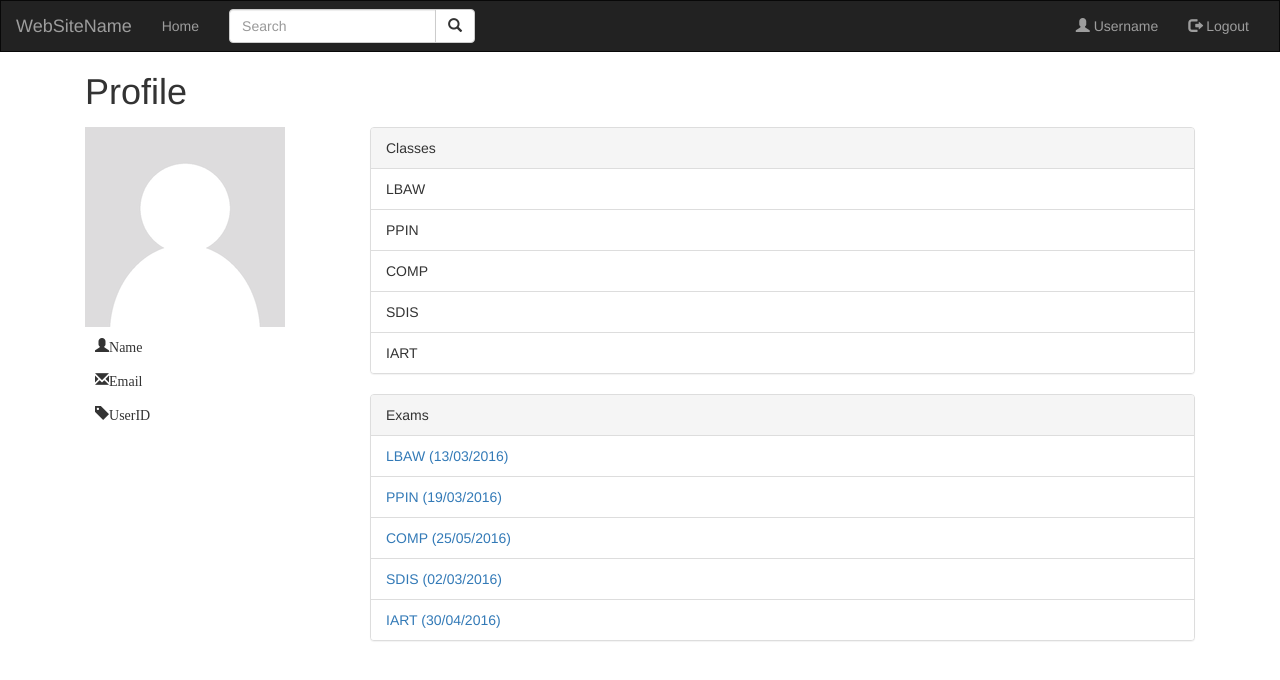
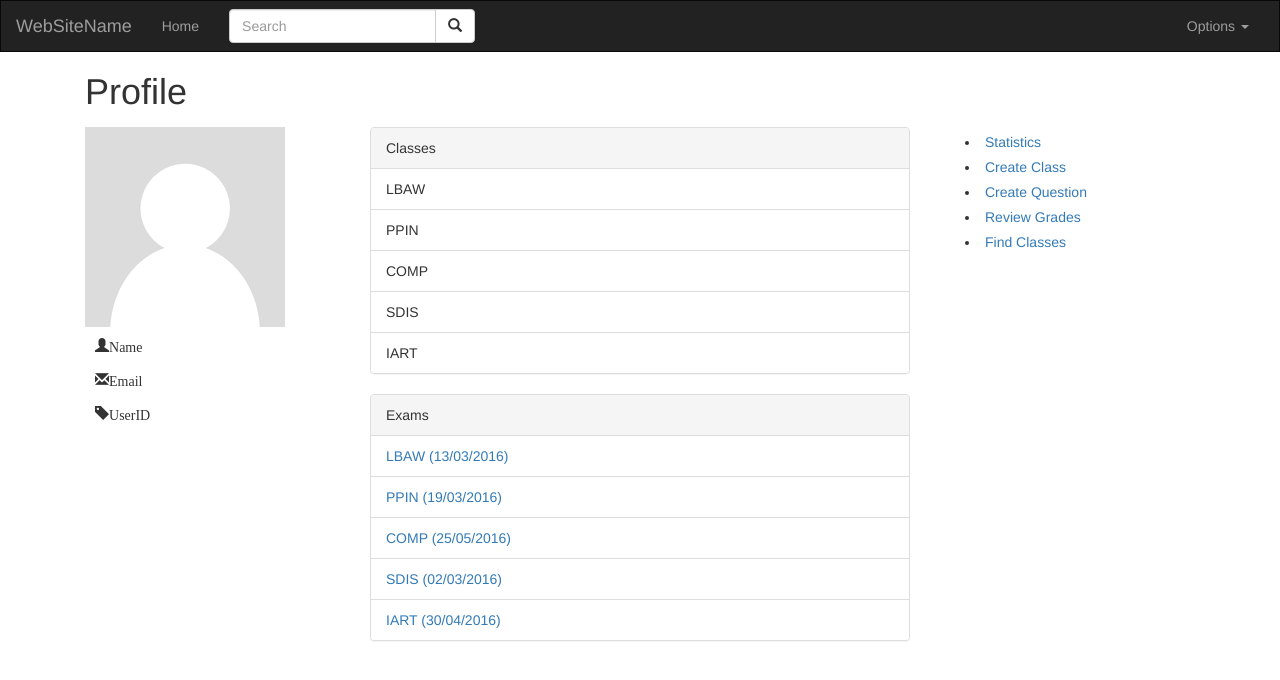
Before and after one commit to up201306506/LBAW55, a PHP site: page /profile.php in a window 1280 px wide. Shown: the top 680 px of the page. Run offline with PHP 8.4, Linux system fonts and the light colour scheme.

Commit message:
Profile page changes

```diff
--- a/Prototype/profile.css
+++ b/Prototype/profile.css
@@ -2,7 +2,7 @@ h1 {
 	margin: 0 0 0 15px;
 }
 
-.user, .user-info {
+.user, .user-info, .user-options {
 	padding: 15px;
 }
 
@@ -10,6 +10,11 @@ h1 {
 	padding: 10px;
 	display: block;
 	max-width: 100%;
+}
+
+.user-options a {
+	margin: 5px;
+	display: block;
 }
 
 .navbar {
--- a/Prototype/profile.php
+++ b/Prototype/profile.php
@@ -45,8 +45,14 @@
 					</li>
 				</ul>
 				<ul class="nav navbar-nav navbar-right">
-					<li><a href="#"><span class="glyphicon glyphicon-user"></span> Username</a></li>
-					<li><a href="index.php"><span class="glyphicon glyphicon-log-out"></span> Logout</a></li>
+					<li class="dropdown">
+						<a class="dropdown-toggle" data-toggle="dropdown" href="#">Options <span class="caret"></span></a>
+						<ul class="dropdown-menu">
+							<li><a href="#"><span class="glyphicon glyphicon-user"></span> Username</a></li>
+							<li><a href="#"><span class="glyphicon glyphicon-cog"></span> Settings</a></li>
+							<li><a href="index.php"><span class="glyphicon glyphicon-log-out"></span> Logout</a></li>
+						</ul>
+					</li>
 				</ul>
 			</div>
 		</div> <!-- container-fluid -->
@@ -60,7 +66,7 @@
 			<span class="glyphicon glyphicon-envelope">Email</span>
 			<span class="glyphicon glyphicon-tag">UserID</span>
 		</div>
-		<div class="user-info col-sm-9">
+		<div class="user-info col-sm-6">
 			<div class="panel panel-default">
 				<div class="panel-heading">Classes</div>
 				<ul class="list-group">
@@ -82,6 +88,15 @@
 				</ul>
 			</div>
 		</div>
+		<div class="user-options col-sm-3">
+			<ul>
+				<li><a href="#">Statistics</a></li>
+				<li><a href="#">Create Class</a></li>
+				<li><a href="#">Create Question</a></li>
+				<li><a href="#">Review Grades</a></li>
+				<li><a href="#">Find Classes</a></li>
+			</ul>
+		</div>
 	</div> <!-- container -->
 
 	<!-- jQuery (necessary for Bootstrap's JavaScript plugins) -->
```
Also changed, not shown: Prototype/searchpage.php (added).
